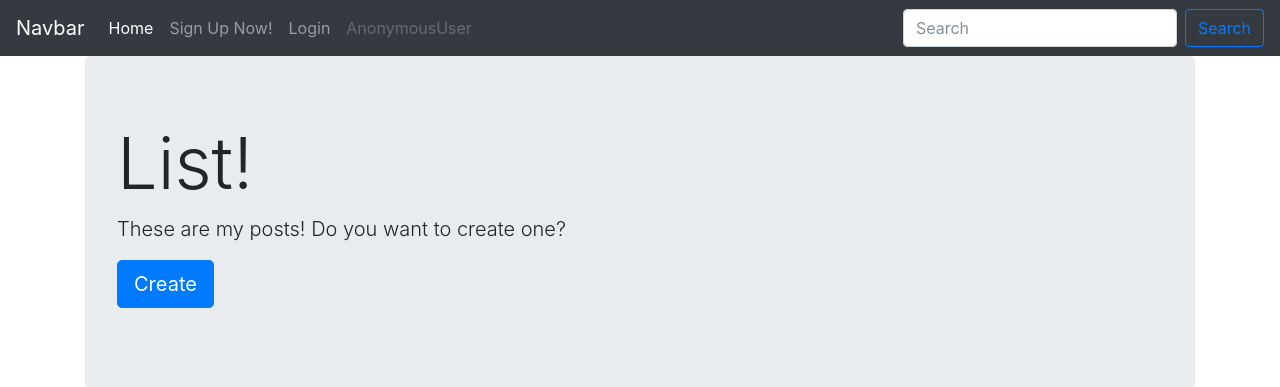
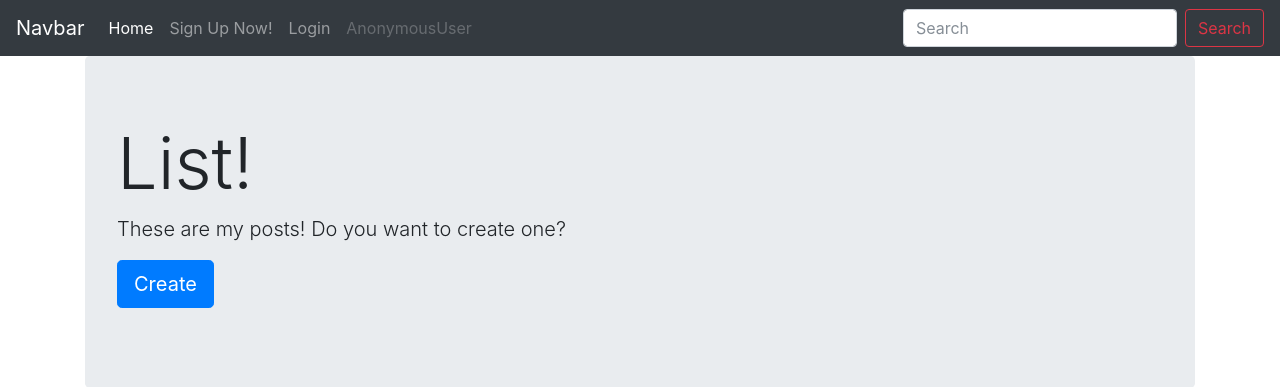
Before and after one commit to kfg2000/blog, a Django app: page /posts/list/ in a window 1280 px wide. Shown: the top 387 px of the page. Run offline with Django 3.2, Linux system fonts and the light colour scheme; data comes from the database, SQL or seed files in the repository; some libraries are stand-ins or nearby versions.

Commit message:
red button

```diff
--- a/posts/templates/navbar.html
+++ b/posts/templates/navbar.html
@@ -36,7 +36,7 @@
     </ul>
     <form class="form-inline my-2 my-lg-0">
       <input class="form-control mr-sm-2" type="search" placeholder="Search" aria-label="Search">
-      <button class="btn btn-outline-primary my-2 my-sm-0" type="submit">Search</button>
+      <button class="btn btn-outline-danger my-2 my-sm-0" type="submit">Search</button>
     </form>
   </div>
 </nav>
```
